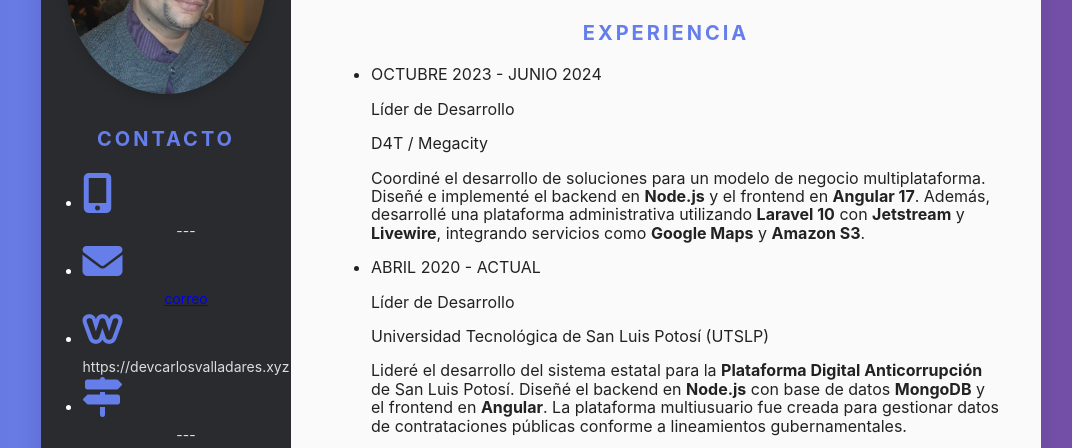
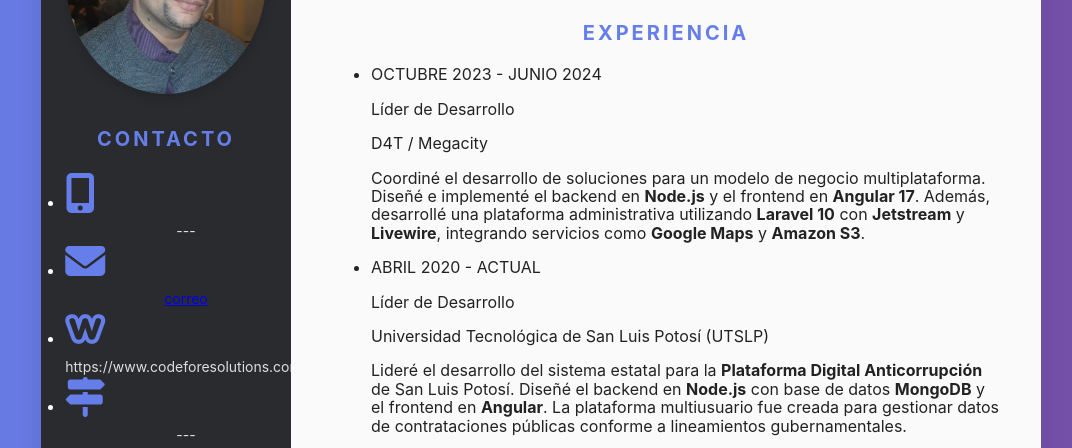
Before and after one commit to hotaruV/carlos_valladares, a plain HTML site: page cv.html in a window 1280 px wide. Shown: the part 189-637 px from the top of the page, without its empty margins (99-1171 px from the left). Drawn offline with Linux system fonts and the light colour scheme.

Commit message:
modifique la url a la pagina web

```diff
--- a/cv.html
+++ b/cv.html
@@ -41,7 +41,7 @@
                             <li>
                                 <div class="li_wrap">
                                     <div class="icon"><i class="fab fa-weebly"></i></div>
-                                    <div class="text">https://devcarlosvalladares.xyz</div>
+                                    <div class="text">https://www.codeforesolutions.com/</div>
                                 </div>
                             </li>
                             <li>
```
